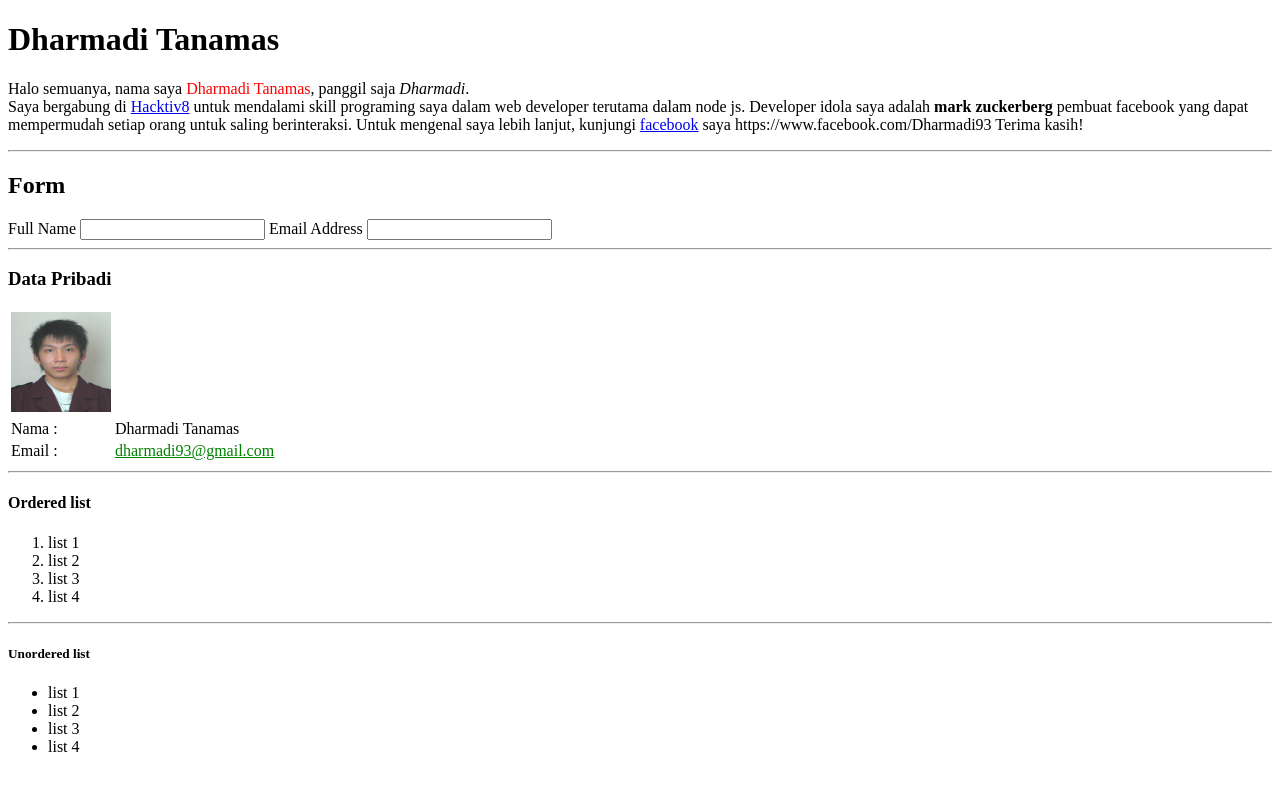
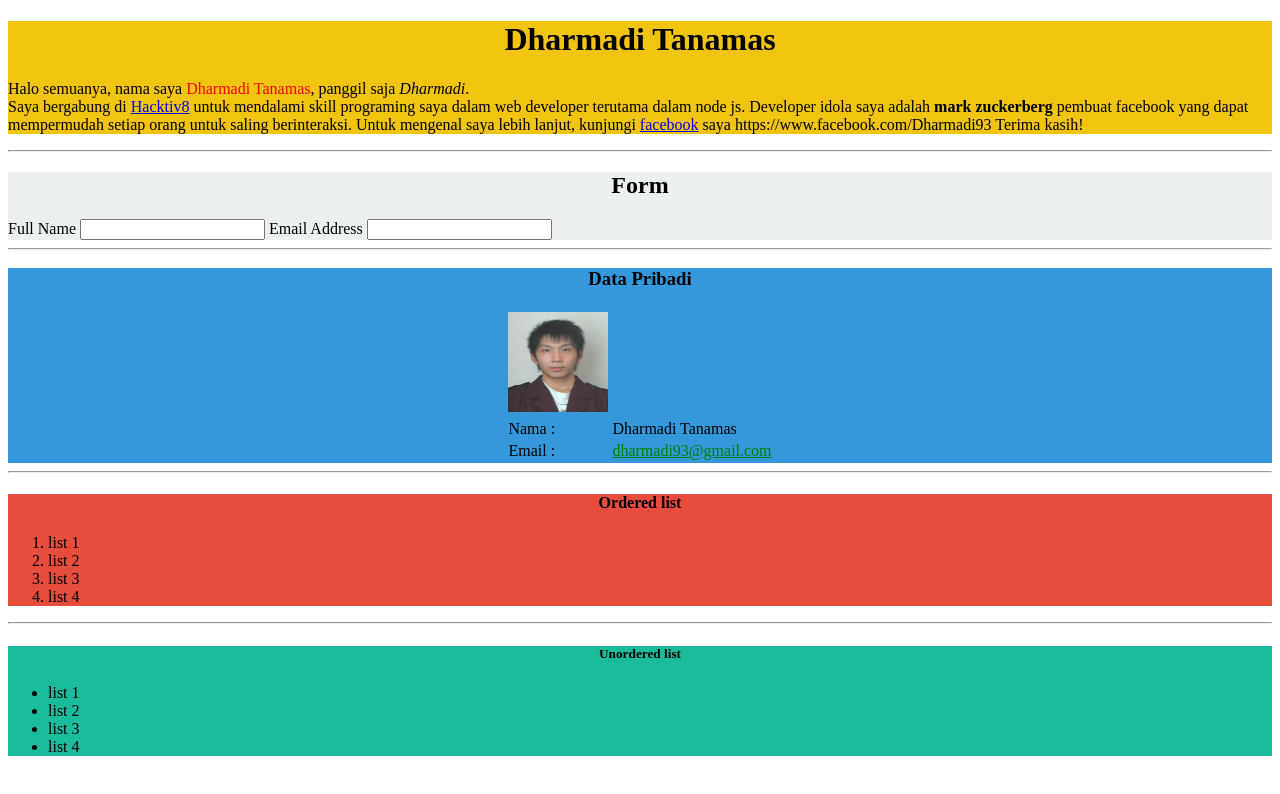
Before and after one commit to dharmadi93/dharmadi93.github.io, a plain HTML site: page index.html in a window 1280 px wide. Drawn offline with Linux system fonts and the light colour scheme.

Commit message:
Creat My Style

```diff
--- a/index.html
+++ b/index.html
@@ -5,9 +5,10 @@
     <title>week 1</title>
 
     <link rel="stylesheet" type="text/css" href="styles/style.css">
+    <link rel="stylesheet" type="text/css" href="styles/index.css">
 </head>
 <body>
-<div>
+<div id="about">
     <h1>Dharmadi Tanamas</h1>
 
     <p>
@@ -19,7 +20,7 @@
 </div>
 <hr>
 <!-- form -->
-<div>
+<div id="form">
     <h2>Form</h2>
     <form>
         <label for="full-name">Full Name</label>
@@ -31,7 +32,7 @@
 </div>
 <hr>
 <!-- data pribadi -->
-<div>
+<div id="profile">
     <h3>Data Pribadi</h3>
     <table>
         <tr>
@@ -53,7 +54,7 @@
 </div>
 <hr>
 <!-- ordered list -->
-<div>
+<div id="ol">
     <h4>Ordered list</h4>
     <ol>
         <li>list 1</li>
@@ -65,7 +66,7 @@
 
 <hr>
 <!-- unordered list -->
-<div>
+<div id="ul">
     <h5>Unordered list</h5>
     <ul>
         <li>list 1</li>
--- /dev/null
+++ b/styles/index.css
@@ -0,0 +1,34 @@
+html {
+    font-family: "Times New Roman", Times, serif;
+}
+
+h1,h2,h3,h4,h5,h6 {
+    text-align: center;
+}
+
+#about {
+    background-color: #f1c40f;
+}
+
+
+#form {
+    background-color: #ecf0f1;
+}
+
+
+#profile {
+    background-color: #3498db;
+}
+
+#profile table {
+    margin: auto;
+}
+
+#ol {
+    background-color: #e74c3c;
+}
+
+
+#ul {
+    background-color: #1abc9c;
+}
```
